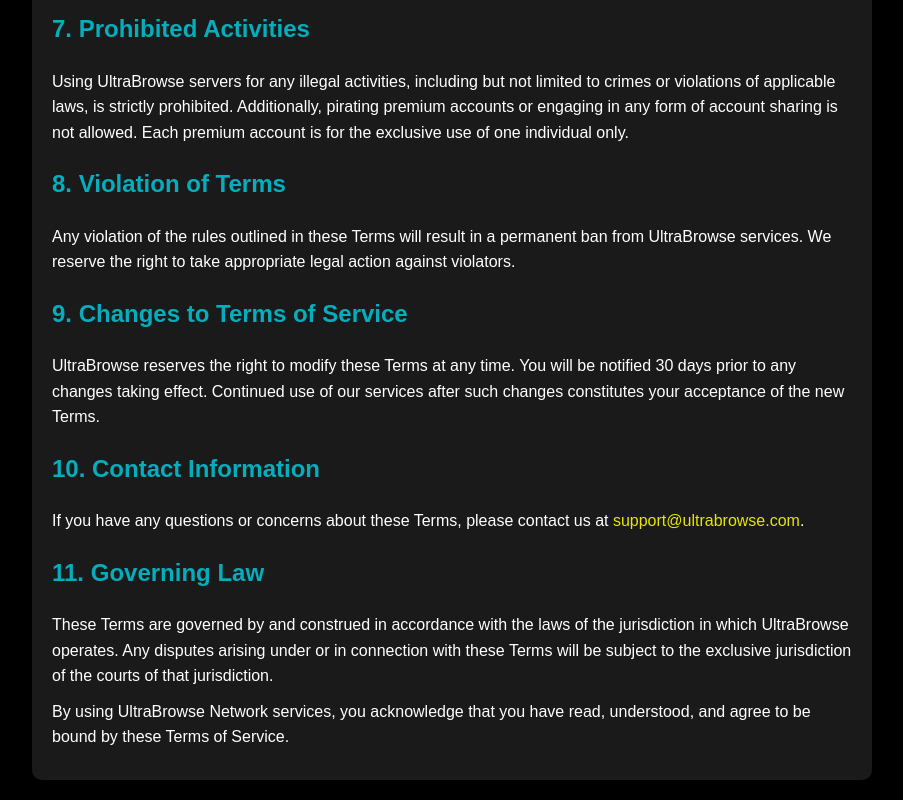
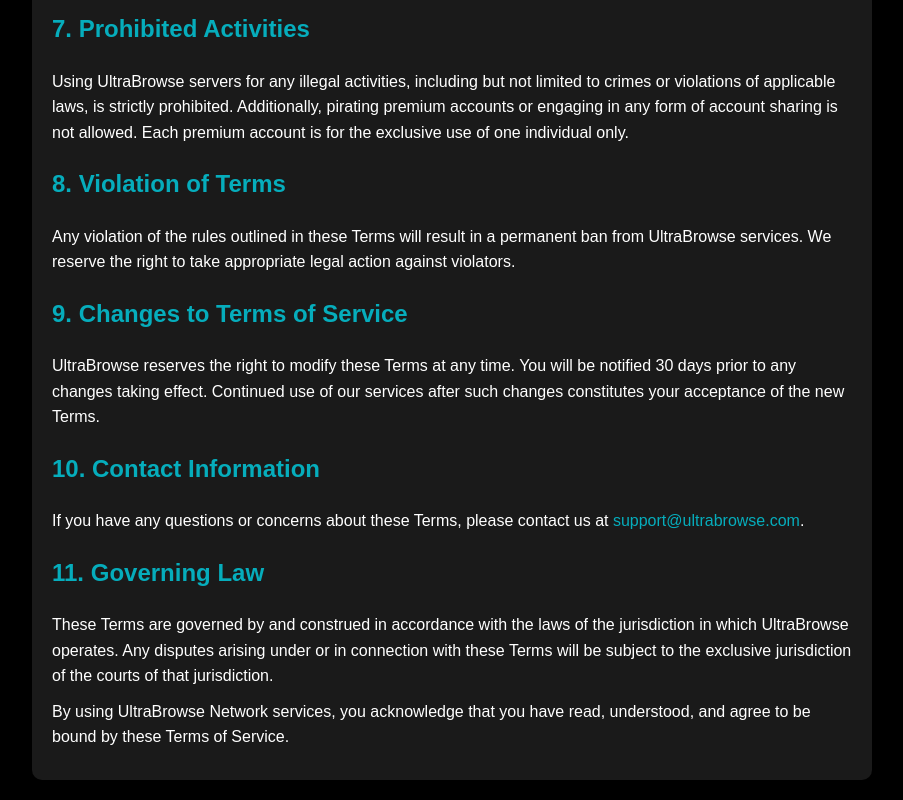
Before and after one commit to UltraBrowse/ultrabrowse.com, a plain HTML site: page legal/tos.html in a window 1280 px wide. Shown: the part 1129-1929 px from the top of the page, without its empty margins (188-1091 px from the left). Drawn offline with Linux system fonts and the light colour scheme.

Commit message:
Update tos.html

```diff
--- a/legal/tos.html
+++ b/legal/tos.html
@@ -36,7 +36,7 @@
             margin: 10px 0;
         }
         a {
-            color: #e6e600;
+            color: #06adbc;
             text-decoration: none;
         }
         a:hover {
```
